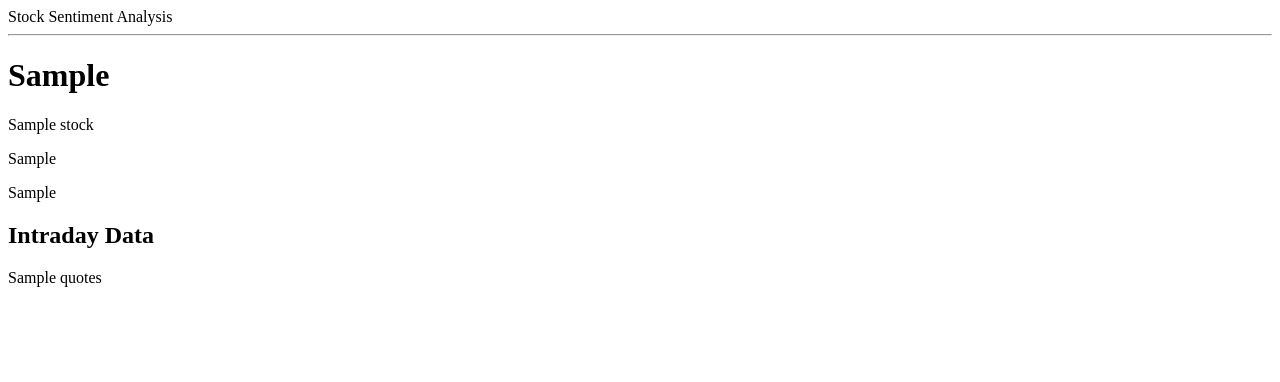
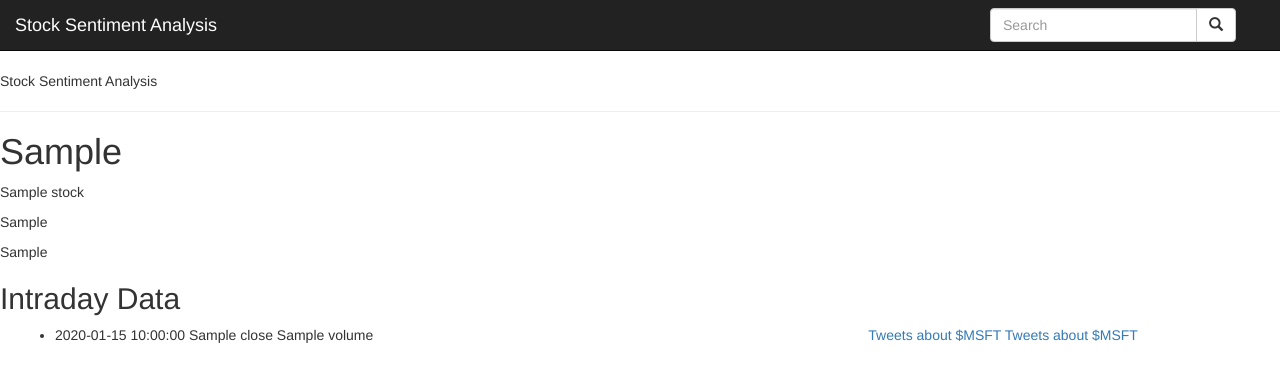
Before and after one commit to lachilles/BullishTweets, a Flask app: template templates/stock-detail.html in a window 1280 px wide. Shown: the top 382 px of the page. Run offline with Flask 2, Linux system fonts and the light colour scheme; tables that the repository leaves empty hold one stand-in row (values such as "Sample post"); the template is opened without the code that fills it: values that come from a table or form of the project are taken from there, most other values are stand-ins (such as "Sample title", 1, 10 or a date in 2020); some libraries are stand-ins or nearby versions.

Commit message:
Stockdetails.html now showing intraday stock prices from Yahoo Finance

```diff
--- a/requirements.txt
+++ b/requirements.txt
@@ -6,9 +6,12 @@ itsdangerous==0.24
 Jinja2==2.7.3
 MarkupSafe==0.23
 nltk==3.2.1
+oauthlib==1.1.1
 psycopg2==2.6.1
+python-twitter==2.2
 pytz==2014.2
 requests==2.10.0
+requests-oauthlib==0.6.1
 simplejson==3.4.1
 SQLAlchemy==1.0.3
 Werkzeug==0.10.4
--- a/server.py
+++ b/server.py
@@ -4,6 +4,7 @@ from jinja2 import StrictUndefined
 
 from flask import Flask, render_template, redirect, request, flash, session
 from flask_debugtoolbar import DebugToolbarExtension
+import datetime
 
 import requests
 from model import Stock, connect_to_db, db
@@ -19,7 +20,7 @@ app.secret_key = "ABC"
 # This is horrible. Fix this so that, instead, it raises an error.
 app.jinja_env.undefined = StrictUndefined
 
-#Matches solution
+
 @app.route('/')
 def index():
     """Homepage."""
@@ -27,22 +28,32 @@ def index():
     return render_template("homepage.html")
 
 
-@app.route("/stock-detail/<ticker>")
-def stock_detail(ticker):
+@app.route("/stock-detail")
+def stock_detail():
     """Show stock details"""
-    current_stock = Stock.query.get('AAPL')
+    ticker = request.args.get("ticker")
+    current_stock = Stock.query.get(ticker)
+    # spx_member = Stock.query.filter_by(ticker="ticker").first()
+
+    # #Provide feedback to user on whether if ticker is valid
+    # if not spx_member:
+    #     flash("Please enter a valid ticker symbol")
+
     quotes = current_stock.get_quotes()
 
-    # url='http://chartapi.finance.yahoo.com/instrument/1.0/AAPL/chartdata;type=quote;range=1d/csv'
-    # response = requests.get(url)
-    # response_body = response.content
-    # data = response_body.split('\n')
-    # # Timestamp, close, high, low, open, volume in data[11]
-    # summary = data[12:17]
-    # interval_data = data[17:]
+    #num_results = len(quotes["series"])
 
-    return render_template("stock-detail.html", current_stock=stock, quotes=quotes)
+    # for i in range["num_results"]:
+    #     (datetime.datetime.fromtimestamp(
+    #         int(quotes["series"][i]["Timestamp"])
+    #         ).strftime('%Y-%m-%d %H:%M:%S'))
+    #     return quotes["series"][i]["Timestamp"]
+    #5/16 3pm last error:
+    #TypeError: 'builtin_function_or_method' object has no attribute '__getitem__'
 
+    return render_template("stock-detail.html",
+                            stock=current_stock,
+                            quotes=quotes)
 
 
 if __name__ == "__main__":
--- a/templates/base.html
+++ b/templates/base.html
@@ -1,9 +1,40 @@
 <!doctype html>
-<html>
+<html lang="en">
 <head>
     <title>Stock Sentiment Analysis</title>
+    <meta name="viewport" content="width=device-width, initial-scale=1">
+    <link href="https://maxcdn.bootstrapcdn.com/bootstrap/3.3.4/css/bootstrap.min.css" rel="stylesheet">
+      <link href="/static/project.css" rel="stylesheet">
 </head>
 <body>
+<div class="navbar navbar-inverse navbar-static-top" role="navigation">
+
+    <div class="navbar-header">
+        <button type="button" class="navbar-toggle" data-toggle="collapse" data-target=".navbar-ex1-collapse">
+        <span class="sr-only">Toggle navigation</span>
+        <span class="icon-bar"></span>
+        <span class="icon-bar"></span>
+        <span class="icon-bar"></span>
+        </button>
+        <a class="navbar-brand" rel="home" href="/" title="Stock Sentiment Analysis">Stock Sentiment Analysis</a>
+    </div>
+
+    <div class="collapse navbar-collapse navbar-ex1-collapse">
+
+        <div class="col-sm-3 col-md-3 pull-right">
+        <form class="navbar-form" action="/stock-detail" role="search">
+        <div class="input-group">
+            <input type="text" class="form-control" placeholder="Search" name="ticker" id="srch-ticker">
+            <div class="input-group-btn">
+                <button class="btn btn-default" type="submit"><i class="glyphicon glyphicon-search"></i></button>
+            </div>
+        </div>
+        </form>
+        </div>
+
+    </div>
+</div>
+
 
 Stock Sentiment Analysis
 
@@ -17,5 +48,13 @@ Stock Sentiment Analysis
     Put your body here.
 {% endblock %}
 
+
+<!-- Bootstrap core JavaScript
+================================================== -->
+<!-- Placed at the end of the document so the pages load faster -->
+
+<script src="https://maxcdn.bootstrapcdn.com/bootstrap/3.3.4/js/bootstrap.min.js"></script>
+<script type="text/javascript" src="http://platform.twitter.com/widgets.js"></script>
+
 </body>
 </html>
--- a/templates/stock-detail.html
+++ b/templates/stock-detail.html
@@ -8,7 +8,29 @@
     <!-- Possibly insert link to company overview for the stock -->
 
     <h2>Intraday Data</h2>
-    <p> {{ quotes }}
+    <div class="container-fluid">
+        <div class="row">
+            <div class="col-md-8">
+                    <ul>
+                {% for item in quotes.series %}
+                    <li>
+                        {{ item.Timestamp }}
+                        {{ item.close }}
+                        {{ item.volume }}
+                    </li>
+                {% endfor %}
+              </ul>
+            </div>
+            <div class="col-md-4">
+                    <a class="twitter-timeline" href="https://twitter.com/search?q=%24MSFT" data-widget-id="731206195151659012">Tweets about $MSFT</a>
+
+                    <script>!function(d,s,id){var js,fjs=d.getElementsByTagName(s)[0],p=/^http:/.test(d.location)?'http':'https';if(!d.getElementById(id)){js=d.createElement(s);js.id=id;js.src=p+"://platform.twitter.com/widgets.js";fjs.parentNode.insertBefore(js,fjs);}}(document,"script","twitter-wjs");</script>
+
+                    <a class="twitter-timeline" href="https://twitter.com/search?q=%24MSFT" data-widget-id="732389404166094848">Tweets about $MSFT</a>
+                    <script>!function(d,s,id){var js,fjs=d.getElementsByTagName(s)[0],p=/^http:/.test(d.location)?'http':'https';if(!d.getElementById(id)){js=d.createElement(s);js.id=id;js.src=p+"://platform.twitter.com/widgets.js";fjs.parentNode.insertBefore(js,fjs);}}(document,"script","twitter-wjs");</script>
+            </div>
+        </div>
+    </div>
 
 
 
```
Also changed, not shown: api.py (+40 -13 lines), model.py (+8 -2 lines), 1 other file.
